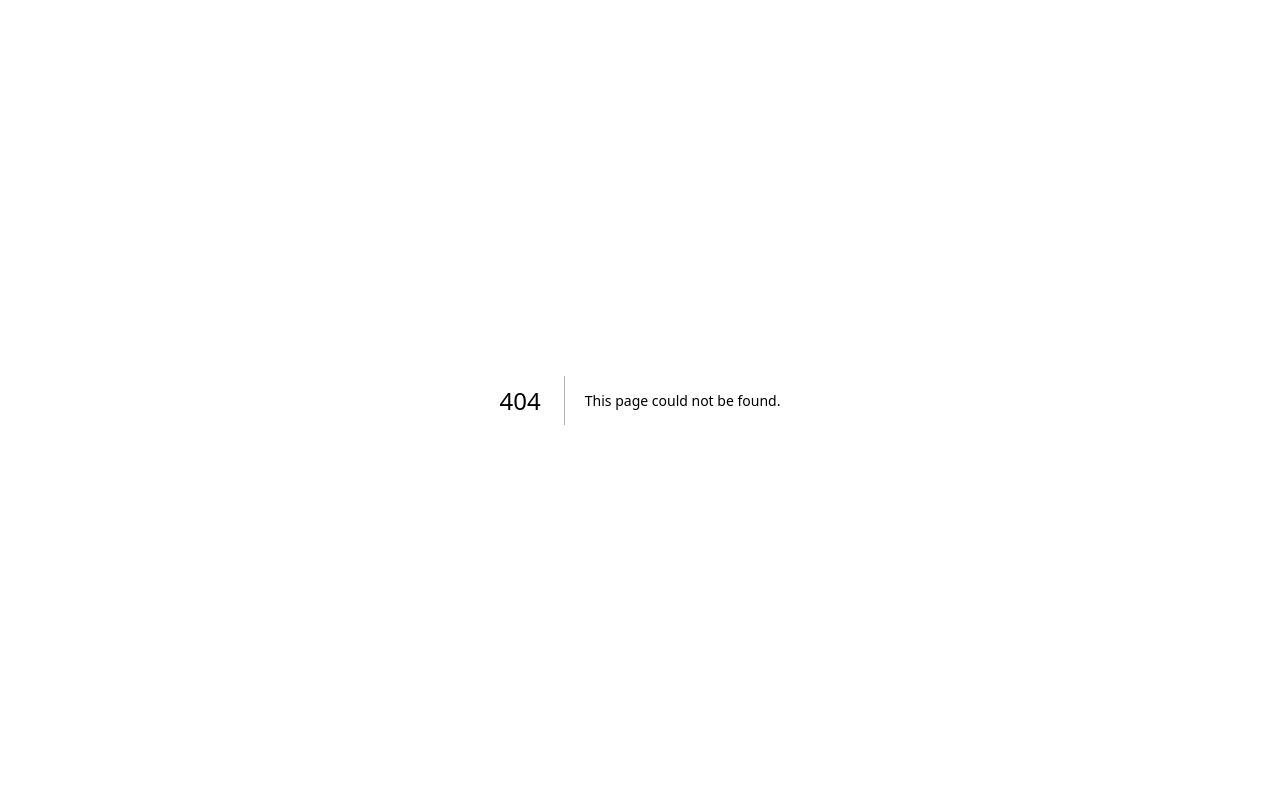
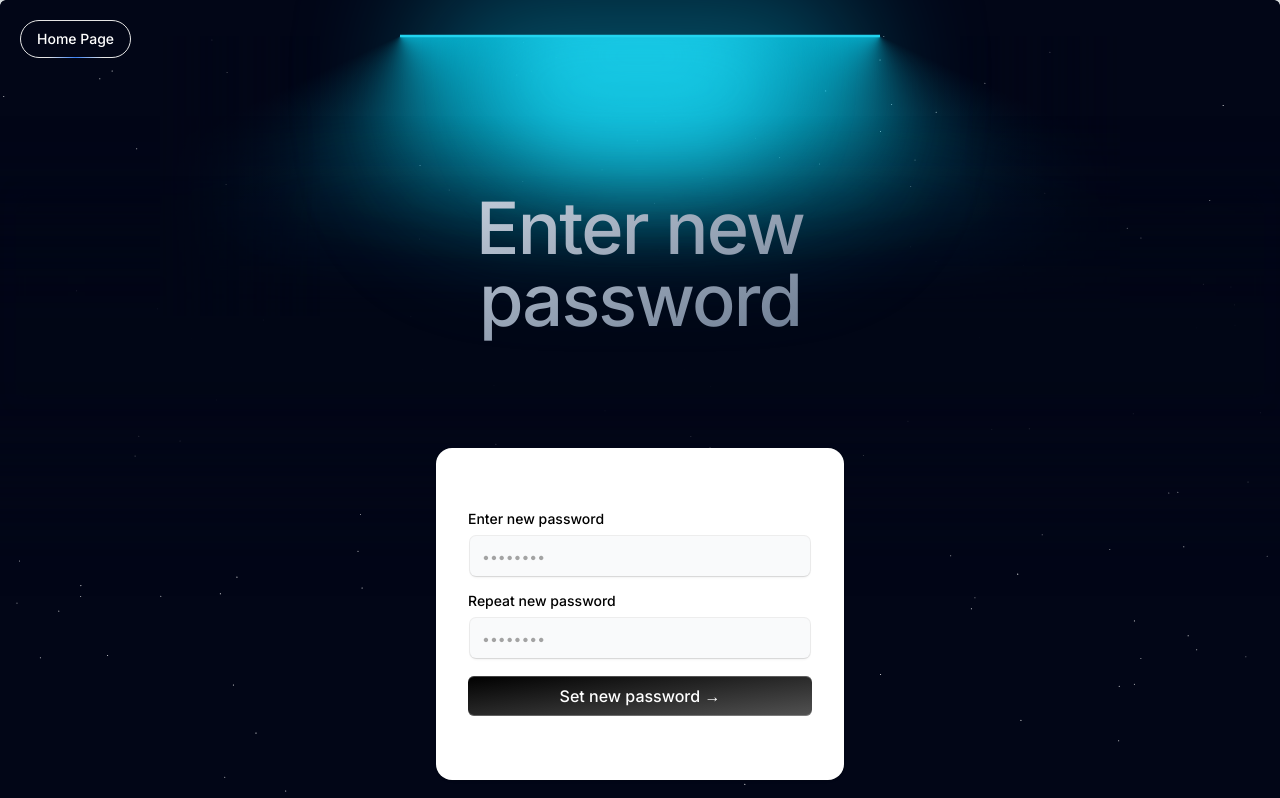
Before and after one commit to Bart3kL/make-my-life-better, a Next.js app: page /reset-password in a window 1280 px wide. Before the commit this address had no page. Shown: the top 798 px of the page. Built offline with nearby package versions, Linux system fonts and the light colour scheme.

Commit message:
chore: added reset-password page with api logic

```diff
--- a/package.json
+++ b/package.json
@@ -12,15 +12,17 @@
 		"@radix-ui/react-hover-card": "^1.1.1",
 		"@radix-ui/react-label": "^2.1.0",
 		"@reduxjs/toolkit": "^2.2.7",
+		"@sendgrid/mail": "^8.1.3",
 		"@tsparticles/react": "^3.0.0",
 		"@tsparticles/slim": "^3.5.0",
+		"@types/nodemailer": "^6.4.15",
 		"@vercel/postgres": "^0.9.0",
 		"bcryptjs": "^2.4.3",
 		"clsx": "^2.1.1",
 		"framer-motion": "^11.3.28",
 		"jsonwebtoken": "^9.0.2",
-		"mailgun-js": "^0.22.0",
 		"next": "14.2.5",
+		"nodemailer": "^6.9.14",
 		"qss": "^3.0.0",
 		"react": "^18",
 		"react-dom": "^18",
--- /dev/null
+++ b/src/app/(auth)/reset-password/page.tsx
@@ -0,0 +1,28 @@
+"use client";
+import { motion } from "framer-motion";
+
+import { ShootingStarsAndStarsBackground } from "@/components/authPages/ShootingStarsAndStarsBackground";
+
+import { Form } from "@/components/authPages/Form";
+
+export default function ResetPasswordPage() {
+	return (
+		<ShootingStarsAndStarsBackground>
+			<motion.div
+				initial={{ opacity: 0.5, y: 100 }}
+				whileInView={{ opacity: 1, y: 0 }}
+				transition={{
+					delay: 0.3,
+					duration: 0.8,
+					ease: "easeInOut",
+				}}
+				className="w-full"
+			>
+				<h1 className="mb-24 mt-80 bg-gradient-to-br from-slate-300 to-slate-500 bg-clip-text py-4 text-center text-4xl font-medium tracking-tight text-transparent md:text-7xl">
+					Enter new password
+				</h1>
+				<Form isEnterNewPasswordPage />
+			</motion.div>
+		</ShootingStarsAndStarsBackground>
+	);
+}
--- a/src/app/api/auth/request-reset/route.ts
+++ b/src/app/api/auth/request-reset/route.ts
@@ -1,9 +1,10 @@
 import { NextRequest, NextResponse } from "next/server";
 import jwt from "jsonwebtoken";
 import { sql } from "@vercel/postgres";
-import mailgun from "mailgun-js";
+import sgMail from "@sendgrid/mail";
 
-const mg = mailgun({ apiKey: process.env.MAILGUN_API_KEY!, domain: process.env.MAILGUN_DOMAIN! });
+// Ustawienie klucza API SendGrid
+sgMail.setApiKey(process.env.SENDGRID_API_KEY!);
 
 export async function POST(request: NextRequest) {
 	const { email } = await request.json();
@@ -12,27 +13,33 @@ export async function POST(request: NextRequest) {
 		return NextResponse.json({ message: "Email is required" }, { status: 400 });
 	}
 
-	const user = await sql`SELECT * FROM users WHERE email = ${email}`;
+	const user = await sql`
+    SELECT * FROM users WHERE email = ${email}`;
+
 	if (user.rows.length === 0) {
 		return NextResponse.json({ message: "User not found" }, { status: 404 });
 	}
 
 	const resetToken = jwt.sign({ email }, process.env.JWT_SECRET!, { expiresIn: "1h" });
-	await sql`UPDATE users SET reset_token = ${resetToken} WHERE email = ${email}`;
+	await sql`
+    UPDATE users SET reset_token = ${resetToken} WHERE email = ${email}`;
 
 	const msg = {
-		from: `YourApp <no-reply@${process.env.MAILGUN_DOMAIN}>`,
 		to: email,
-		subject: "Password Reset",
+		from: "bartosz.lewandowski@asttero.dev", // Zastąp "yourdomain.com" własną domeną
+		subject: "Password Reset - Make Your Life Better",
 		text: `You requested a password reset. Click the link to reset your password: ${process.env.NEXT_PUBLIC_FRONTEND_URL}/reset-password?token=${resetToken}`,
 		html: `<strong>You requested a password reset. Click the link to reset your password:</strong> <a href="${process.env.NEXT_PUBLIC_FRONTEND_URL}/reset-password?token=${resetToken}">Reset Password</a>`,
 	};
 
-	mg.messages().send(msg, function (error, body) {
-		if (error) {
-			return NextResponse.json({ message: "Error sending email", error }, { status: 500 });
-		}
-	});
-
-	return NextResponse.json({ message: "Password reset email sent" }, { status: 200 });
+	try {
+		await sgMail.send(msg);
+		return NextResponse.json({ message: "Password reset email sent" }, { status: 200 });
+	} catch (error: any) {
+		console.error("Error sending email:", error.message);
+		return NextResponse.json(
+			{ message: "Error sending email", error: error.message },
+			{ status: 500 },
+		);
+	}
 }
--- a/src/components/authPages/Form/actions.ts
+++ b/src/components/authPages/Form/actions.ts
@@ -6,6 +6,9 @@ export const initialState: FormState = {
 	email: "",
 	password: "",
 	repeatPassword: "",
+	newPassword: "",
+	repeatNewPassword: "",
+	token: "",
 	errors: {},
 	isSubmitting: false,
 };
--- a/src/components/authPages/Form/hooks.ts
+++ b/src/components/authPages/Form/hooks.ts
@@ -1,17 +1,41 @@
-import { useReducer, FormEvent } from "react";
+import { useReducer, useEffect } from "react";
+import { useSearchParams } from "next/navigation";
 import { FormState, FormProps } from "./types";
 import { initialState, formReducer } from "./actions";
 
-export function useForm({ isSignInPage, isResetPasswordPage }: FormProps) {
+export function useForm({ isSignInPage, isResetPasswordPage, isEnterNewPasswordPage }: FormProps) {
 	const [state, dispatch] = useReducer(formReducer, initialState);
+	const searchParams = useSearchParams();
 
 	const handleChange = (e: React.ChangeEvent<HTMLInputElement>) => {
 		dispatch({ type: "SET_FIELD", field: e.target.id, value: e.target.value });
 	};
 
+	useEffect(() => {
+		if (isEnterNewPasswordPage) {
+			const token = searchParams.get("token");
+			if (token) {
+				dispatch({ type: "SET_FIELD", field: "token", value: token });
+			}
+		}
+	}, [isEnterNewPasswordPage, searchParams]);
+
 	const validate = (): Partial<FormState["errors"]> => {
 		const errors: Partial<FormState["errors"]> = {};
 
+		if (isEnterNewPasswordPage) {
+			if (!state.newPassword) {
+				errors.newPassword = "New password is required";
+			} else if (state.newPassword.length < 6) {
+				errors.newPassword = "Password must be at least 6 characters";
+			}
+			if (state.newPassword !== state.repeatNewPassword) {
+				errors.repeatNewPassword = "Passwords don't match";
+			}
+			if (!state.repeatNewPassword) {
+				errors.repeatNewPassword = "Repeat new password is required";
+			}
+		} else {
 			if (!state.email) {
 				errors.email = "Email is required";
 			} else if (!/\S+@\S+\.\S+/.test(state.email)) {
@@ -42,11 +66,12 @@ export function useForm({ isSignInPage, isResetPasswordPage }: FormProps) {
 			if (isSignInPage && !state.password) {
 				errors.password = "Password is required";
 			}
+		}
 
 		return errors;
 	};
 
-	const handleSubmit = async (e: FormEvent<HTMLFormElement>) => {
+	const handleSubmit = async (e: React.FormEvent<HTMLFormElement>) => {
 		e.preventDefault();
 
 		const errors = validate();
@@ -81,6 +106,18 @@ export function useForm({ isSignInPage, isResetPasswordPage }: FormProps) {
 					},
 					body: JSON.stringify({
 						email: state.email,
+					}),
+				});
+			} else if (isEnterNewPasswordPage) {
+				// Set new password
+				response = await fetch("/api/auth/reset", {
+					method: "POST",
+					headers: {
+						"Content-Type": "application/json",
+					},
+					body: JSON.stringify({
+						token: state.token,
+						newPassword: state.newPassword,
 					}),
 				});
 			} else {
--- a/src/components/authPages/Form/index.tsx
+++ b/src/components/authPages/Form/index.tsx
@@ -5,8 +5,12 @@ import { FormProps } from "./types";
 import { cn } from "@/lib/utils";
 import { useForm } from "./hooks";
 
-export function Form({ isSignInPage, isResetPasswordPage }: FormProps) {
-	const { state, handleChange, handleSubmit } = useForm({ isSignInPage, isResetPasswordPage });
+export function Form({ isSignInPage, isResetPasswordPage, isEnterNewPasswordPage }: FormProps) {
+	const { state, handleChange, handleSubmit } = useForm({
+		isSignInPage,
+		isResetPasswordPage,
+		isEnterNewPasswordPage,
+	});
 
 	return (
 		<div className="mx-auto w-full max-w-md rounded-2xl bg-white p-4 shadow-input md:p-8 dark:bg-black">
@@ -14,6 +18,33 @@ export function Form({ isSignInPage, isResetPasswordPage }: FormProps) {
 				{state.errors.form && (
 					<p className="mb-4 text-red-600 dark:text-red-500">{state.errors.form}</p>
 				)}
+				{isEnterNewPasswordPage ? (
+					<>
+						<LabelInputContainer className="mb-4">
+							<AuthLabel htmlFor="newPassword">Enter new password</AuthLabel>
+							<AuthInput
+								id="newPassword"
+								placeholder="••••••••"
+								type="password"
+								value={state.newPassword}
+								onChange={handleChange}
+								error={state.errors.newPassword}
+							/>
+						</LabelInputContainer>
+						<LabelInputContainer className="mb-4">
+							<AuthLabel htmlFor="repeatNewPassword">Repeat new password</AuthLabel>
+							<AuthInput
+								id="repeatNewPassword"
+								placeholder="••••••••"
+								type="password"
+								value={state.repeatNewPassword}
+								onChange={handleChange}
+								error={state.errors.repeatNewPassword}
+							/>
+						</LabelInputContainer>
+					</>
+				) : (
+					<>
 						{!isSignInPage && !isResetPasswordPage && (
 							<div className="mb-4 flex flex-col space-y-2 md:flex-row md:space-x-2 md:space-y-0">
 								<LabelInputContainer>
@@ -51,7 +82,7 @@ export function Form({ isSignInPage, isResetPasswordPage }: FormProps) {
 								error={state.errors.email}
 							/>
 						</LabelInputContainer>
-				{!isResetPasswordPage && (
+						{!isResetPasswordPage && !isEnterNewPasswordPage && (
 							<LabelInputContainer className="mb-4">
 								<AuthLabel htmlFor="password">Password</AuthLabel>
 								<AuthInput
@@ -77,38 +108,25 @@ export function Form({ isSignInPage, isResetPasswordPage }: FormProps) {
 								/>
 							</LabelInputContainer>
 						)}
+					</>
+				)}
 
 				<button
 					className="group/btn relative block h-10 w-full rounded-md bg-gradient-to-br from-black to-neutral-600 font-medium text-white shadow-[0px_1px_0px_0px_#ffffff40_inset,0px_-1px_0px_0px_#ffffff40_inset] dark:bg-zinc-800 dark:from-zinc-900 dark:to-zinc-900 dark:shadow-[0px_1px_0px_0px_var(--zinc-800)_inset,0px_-1px_0px_0px_var(--zinc-800)_inset]"
 					type="submit"
 					disabled={state.isSubmitting}
 				>
-					{isSignInPage ? "Sign in " : isResetPasswordPage ? "Reset password " : "Sign up "} &rarr;
+					{isSignInPage
+						? "Sign in "
+						: isResetPasswordPage
+							? "Reset password "
+							: isEnterNewPasswordPage
+								? "Set new password "
+								: "Sign up "}{" "}
+					&rarr;
 					<span className="absolute inset-x-0 -bottom-px block h-px w-full bg-gradient-to-r from-transparent via-cyan-500 to-transparent opacity-0 transition duration-500 group-hover/btn:opacity-100" />
 					<span className="absolute inset-x-10 -bottom-px mx-auto block h-px w-1/2 bg-gradient-to-r from-transparent via-indigo-500 to-transparent opacity-0 blur-sm transition duration-500 group-hover/btn:opacity-100" />
 				</button>
-
-				<div className="my-8 h-[1px] w-full bg-gradient-to-r from-transparent via-neutral-300 to-transparent dark:via-neutral-700" />
-
-				<div className="flex flex-col space-y-4">
-					<p>
-						{isSignInPage ? "Don't have an account?" : "Already have an account?"}{" "}
-						<Link
-							href={isSignInPage ? "/signup" : "/signin"}
-							className="text-neutral-700 underline dark:text-neutral-300"
-						>
-							{isSignInPage ? "Sign up" : "Sign in"}
-						</Link>
-						{isSignInPage && (
-							<p>
-								Forgot your password?{" "}
-								<Link href="/reset" className="text-neutral-700 underline dark:text-neutral-300">
-									Reset it
-								</Link>{" "}
-							</p>
-						)}
-					</p>
-				</div>
 			</form>
 		</div>
 	);
--- a/src/components/authPages/Form/types.ts
+++ b/src/components/authPages/Form/types.ts
@@ -4,20 +4,26 @@ export interface FormState {
 	email: string;
 	password: string;
 	repeatPassword: string;
-	errors: {
-		firstname?: string;
-		lastname?: string;
-		email?: string;
-		password?: string;
-		repeatPassword?: string;
-		form?: string;
-	};
+	newPassword: string;
+	repeatNewPassword: string;
+	token: string;
+	errors: Partial<{
+		form: string;
+		firstname: string;
+		lastname: string;
+		email: string;
+		password: string;
+		repeatPassword: string;
+		newPassword: string;
+		repeatNewPassword: string;
+	}>;
 	isSubmitting: boolean;
 }
 
 export interface FormProps {
 	isSignInPage?: boolean;
 	isResetPasswordPage?: boolean;
+	isEnterNewPasswordPage?: boolean;
 }
 
 export type FormAction =
```
Also changed, not shown: 1 other file (tests, documents, lock files or other folders). Lines whose indentation alone changed are shown as unchanged.
